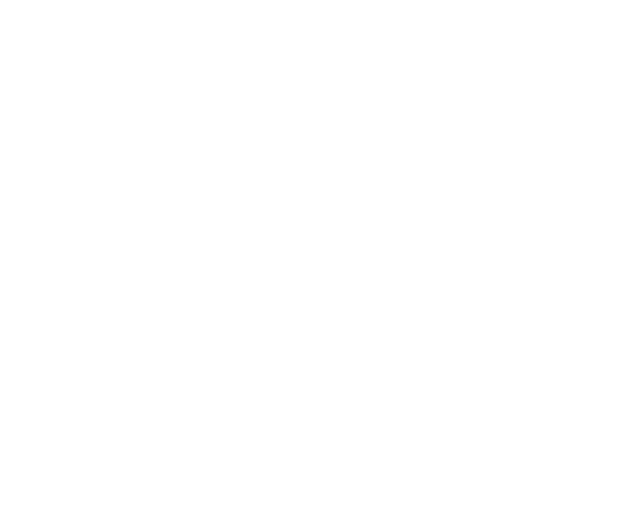
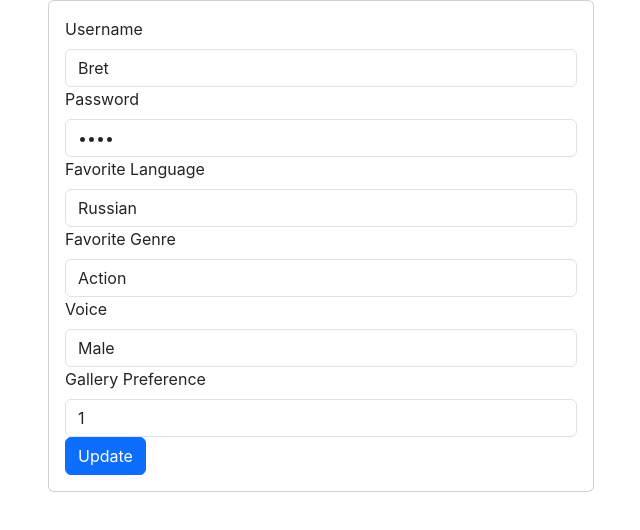
Before and after one commit to A-Kolesnikov/tmdb-group, a React (Create React App) app: page /edituser in a window 1280 px wide. Before the commit this address had no page. Shown: the top 530 px of the page, without its empty margins (319-959 px from the left). Built offline with nearby package versions, Linux system fonts and the light colour scheme.

Commit message:
edit user

```diff
--- a/src/Components/App.js
+++ b/src/Components/App.js
@@ -2,6 +2,7 @@
 import { BrowserRouter as Router, Routes, Route } from 'react-router-dom';
 import RegisterPage from './RegisterPage';
 import UserPage from './UserPage';
+import EditUserPage from './EditUserPage'
 
 function App() {
   return (
@@ -9,6 +10,7 @@
       <Routes>
         <Route path="/" element={<RegisterPage />} />
         <Route path="/user" element={<UserPage />} />
+        <Route path="edituser" element={<EditUserPage />} />
       </Routes>
     </Router>
   );
--- /dev/null
+++ b/src/Components/EditUserPage.js
@@ -0,0 +1,114 @@
+import React, { useState, useEffect } from 'react';
+import { useNavigate } from 'react-router-dom';
+import { allData, updStorage } from '../Service/LocalStorageManager';
+import { Form, Button, Card, Container, Row, Col } from 'react-bootstrap';
+
+const EditUserPage = () => {
+    const navigate = useNavigate();
+    const [formData, setFormData] = useState({
+        username: '',
+        password: '',
+        favLang: '',
+        favGenre: '',
+        voice: '',
+        gallery: '',
+    });
+
+    useEffect(() => {
+        const data = allData();
+        const loggedUser = data.users.find(user => user.id === data.loggedUser);
+        setFormData({
+            username: loggedUser.username,
+            password: loggedUser.password,
+            favLang: loggedUser.favLang,
+            favGenre: loggedUser.favGenre,
+            voice: loggedUser.voice,
+            gallery: loggedUser.favGallery.toString(),
+        });
+    }, []);
+
+    const onSubmit = e => {
+        e.preventDefault();
+
+        let data = allData();
+
+        // Find the user and update their details
+        let userIndex = data.users.findIndex(user => user.id === data.loggedUser);
+        data.users[userIndex] = {
+            ...data.users[userIndex],
+            username: formData.username,
+            password: formData.password,
+            favLang: formData.favLang,
+            favGenre: formData.favGenre,
+            voice: formData.voice,
+            favGallery: Number(formData.gallery),
+        };
+
+        // Save the updated data back to localStorage
+        updStorage(data);
+
+        // Redirect back to the user page
+        navigate("/user");
+    };
+
+    return (
+        <Container>
+            <Row>
+                <Col md={{ span: 6, offset: 3 }}>
+                    <Card>
+                        <Card.Body>
+                            <Form onSubmit={onSubmit}>
+                                <Form.Group>
+                                    <Form.Label>Username</Form.Label>
+                                    <Form.Control type="text" value={formData.username} onChange={e => setFormData({ ...formData, username: e.target.value })} />
+                                </Form.Group>
+                                <Form.Group>
+                                    <Form.Label>Password</Form.Label>
+                                    <Form.Control type="password" value={formData.password} onChange={e => setFormData({ ...formData, password: e.target.value })} />
+                                </Form.Group>
+                                <Form.Group>
+                                    <Form.Label>Favorite Language</Form.Label>
+                                    <Form.Control as="select" value={formData.favLang} onChange={e => setFormData({ ...formData, favLang: e.target.value })}>
+                                        <option value="de">German</option>
+                                        <option value="en">English</option>
+                                        <option value="es">Spanish</option>
+                                        <option value="he">Hebrew</option>
+                                        <option value="ru">Russian</option>
+                                    </Form.Control>
+                                </Form.Group>
+                                <Form.Group>
+                                    <Form.Label>Favorite Genre</Form.Label>
+                                    <Form.Control as="select" value={formData.favGenre} onChange={e => setFormData({ ...formData, favGenre: e.target.value })}>
+                                        <option value="action">Action</option>
+                                        <option value="comedy">Comedy</option>
+                                        <option value="drama">Drama</option>
+                                        <option value="fantasy">Fantasy</option>
+                                        <option value="thriller">Thriller</option>
+                                    </Form.Control>
+                                </Form.Group>
+                                <Form.Group>
+                                    <Form.Label>Voice</Form.Label>
+                                    <Form.Control as="select" value={formData.voice} onChange={e => setFormData({ ...formData, voice: e.target.value })}>
+                                        <option value="male">Male</option>
+                                        <option value="female">Female</option>
+                                    </Form.Control>
+                                </Form.Group>
+                                <Form.Group>
+                                    <Form.Label>Gallery Preference</Form.Label>
+                                    <Form.Control as="select" value={formData.gallery} onChange={e => setFormData({ ...formData, gallery: e.target.value })}>
+                                        <option value="1">1</option>
+                                        <option value="2">2</option>
+                                        <option value="3">3</option>
+                                    </Form.Control>
+                                </Form.Group>
+                                <Button variant="primary" type="submit">Update</Button>
+                            </Form>
+                        </Card.Body>
+                    </Card>
+                </Col>
+            </Row>
+        </Container>
+    );
+};
+
+export default EditUserPage;
--- a/src/Components/UserPage.js
+++ b/src/Components/UserPage.js
@@ -1,10 +1,12 @@
 import React from 'react';
 import { allData } from '../Service/LocalStorageManager';
-import { Container, Row, Col, Card } from 'react-bootstrap';
+import { Container, Row, Col, Card, Button } from 'react-bootstrap';
+import { useNavigate } from 'react-router-dom';
 
 const UserPage = () => {
     const data = allData();
     const loggedUser = data.users.find(user => user.id === data.loggedUser);
+    const navigate = useNavigate();
 
     return (
         <Container>
@@ -20,6 +22,7 @@
                                 <p><strong>Gallery Preference:</strong> {loggedUser.favGallery}</p>
                                 <p><strong>Voice:</strong> {loggedUser.voice}</p>
                             </Card.Text>
+                            <Button variant="primary" onClick={() => navigate('/edituser')}>Edit User</Button>
                         </Card.Body>
                     </Card>
                 </Col>
```
